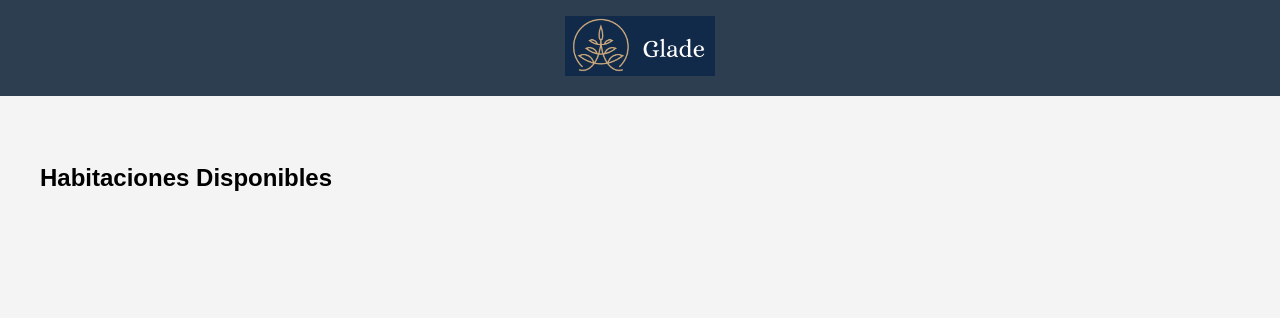
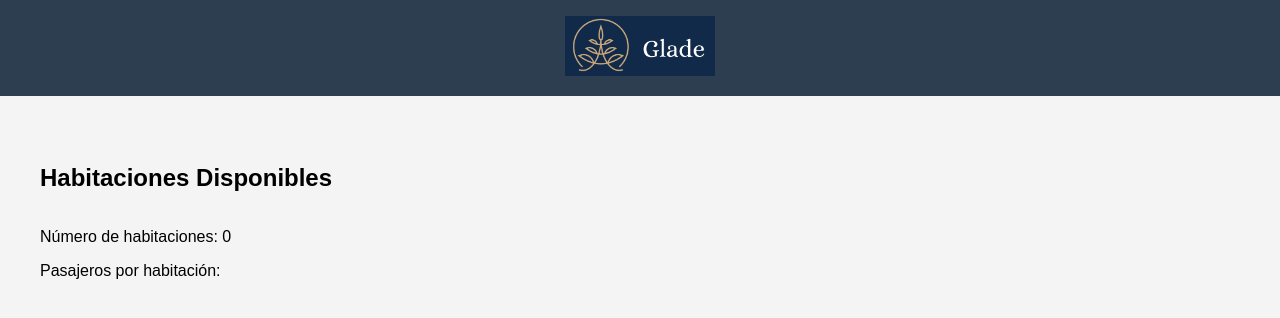
Before and after one commit to iarabravo/arquitecturaweb, a plain HTML site: page Frontend/habitaciones.html in a window 1280 px wide. Drawn offline with Linux system fonts and the light colour scheme.

Commit message:
Mensaje describiendo los cambios

```diff
--- a/Frontend/habitaciones.html
+++ b/Frontend/habitaciones.html
@@ -23,6 +23,11 @@
     <div id="room-results" class="room__grid">
       <!-- Las habitaciones se mostrarán aquí -->
     </div>
+    <!-- Elementos para mostrar la cantidad de habitaciones y de pasajeros -->
+    <div id="room-info">
+      <p id="room-count-display"></p>
+      <p id="guest-counts-display"></p>
+    </div>
   </section>
 
   <script>
@@ -30,22 +35,37 @@
     function getQueryParams() {
       const params = new URLSearchParams(window.location.search);
       const guestCounts = []; // Para almacenar la cantidad de pasajeros por habitación
-        const roomCount = params.get("rooms"); // Obtener el número de habitaciones
+      let roomCount = parseInt(params.get("rooms"), 10); // Obtener el número de habitaciones y convertir a número
+
+      // Validar que roomCount sea un número positivo
+      if (isNaN(roomCount) || roomCount <= 0) {
+        roomCount = 0;
+      }
 
       // Recoger la cantidad de pasajeros para cada habitación
       for (let i = 1; i <= roomCount; i++) {
-          const guestCount = params.get(`people-room-${i}`);
-          guestCounts.push(parseInt(guestCount, 10)); // Almacena el número de pasajeros
+        // Cambiar a `people-room${i}` para que coincida con los parámetros de la URL
+        const guestCount = parseInt(params.get(`people-room${i}`), 10);
+
+        // Agregar solo valores válidos
+        guestCounts.push(isNaN(guestCount) ? 0 : guestCount);
       }
+
+      // Mostrar roomCount y guestCounts en la página
+      document.getElementById("room-count-display").textContent = `Número de habitaciones: ${roomCount}`;
+      document.getElementById("guest-counts-display").textContent = `Pasajeros por habitación: ${guestCounts.join(", ")}`;
 
       // Devuelve todos los parámetros necesarios
       return {
         checkIn: params.get("check-in"),
         checkOut: params.get("check-out"),
-          roomCount: parseInt(roomCount, 10),
+        roomCount,
         guestCounts
       };
     }
+
+    // Llamar a la función para obtener y mostrar los parámetros
+    getQueryParams();
   </script>
 </body>
 </html>
--- a/Frontend/habitacionesService.js
+++ b/Frontend/habitacionesService.js
@@ -1,3 +1,38 @@
+// Función para obtener los parámetros de la URL
+function getQueryParams() {
+    const params = new URLSearchParams(window.location.search);
+    const guestCounts = []; // Para almacenar la cantidad de pasajeros por habitación
+    let roomCount = parseInt(params.get("rooms"), 10); // Obtener el número de habitaciones y convertir a número
+
+    // Validar que roomCount sea un número positivo
+    if (isNaN(roomCount) || roomCount <= 0) {
+        roomCount = 0;
+    }
+
+    // Recoger la cantidad de pasajeros para cada habitación
+    for (let i = 1; i <= roomCount; i++) {
+        // Cambiar a `people-room${i}` para que coincida con los parámetros de la URL
+        const guestCount = parseInt(params.get(`people-room${i}`), 10);
+
+        // Agregar solo valores válidos
+        guestCounts.push(isNaN(guestCount) ? 0 : guestCount);
+    }
+
+    // Mostrar roomCount y guestCounts en la página
+    document.getElementById("room-count-display").textContent = `Número de habitaciones: ${roomCount}`;
+    document.getElementById("guest-counts-display").textContent = `Pasajeros por habitación: ${guestCounts.join(", ")}`;
+
+    // Devuelve todos los parámetros necesarios
+    return {
+        checkIn: params.get("check-in"),
+        checkOut: params.get("check-out"),
+        roomCount,
+        guestCounts
+    };
+}
+// Llamar a la función para obtener y mostrar los parámetros
+getQueryParams();
+
 async function getHabitaciones(){
     const res = await fetch("http://localhost:4000/habitaciones");
     const resJson = await res.json();
```
Also changed, not shown: Frontend/index.html (+1 -1 lines). Lines whose indentation alone changed are shown as unchanged.
